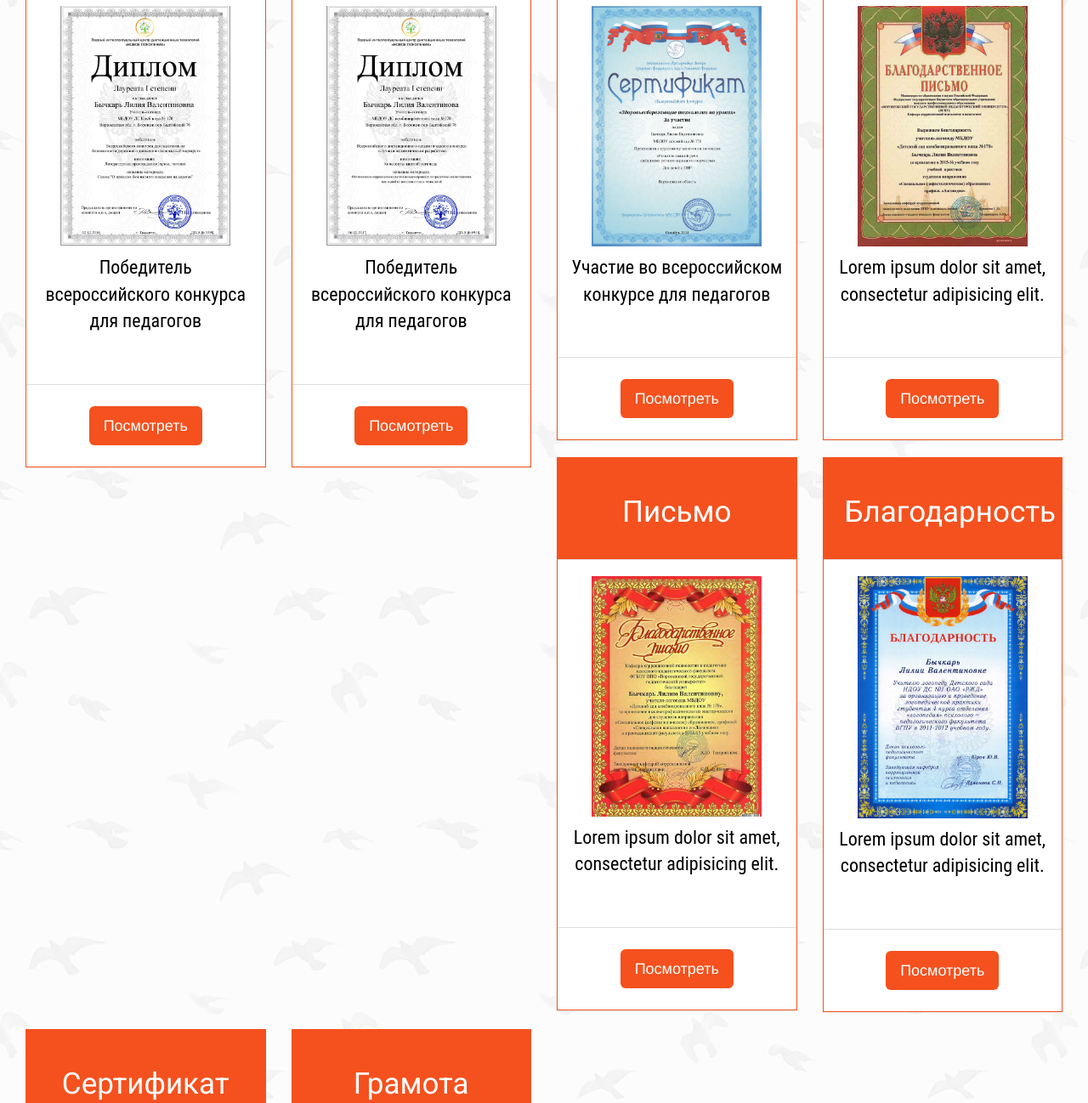
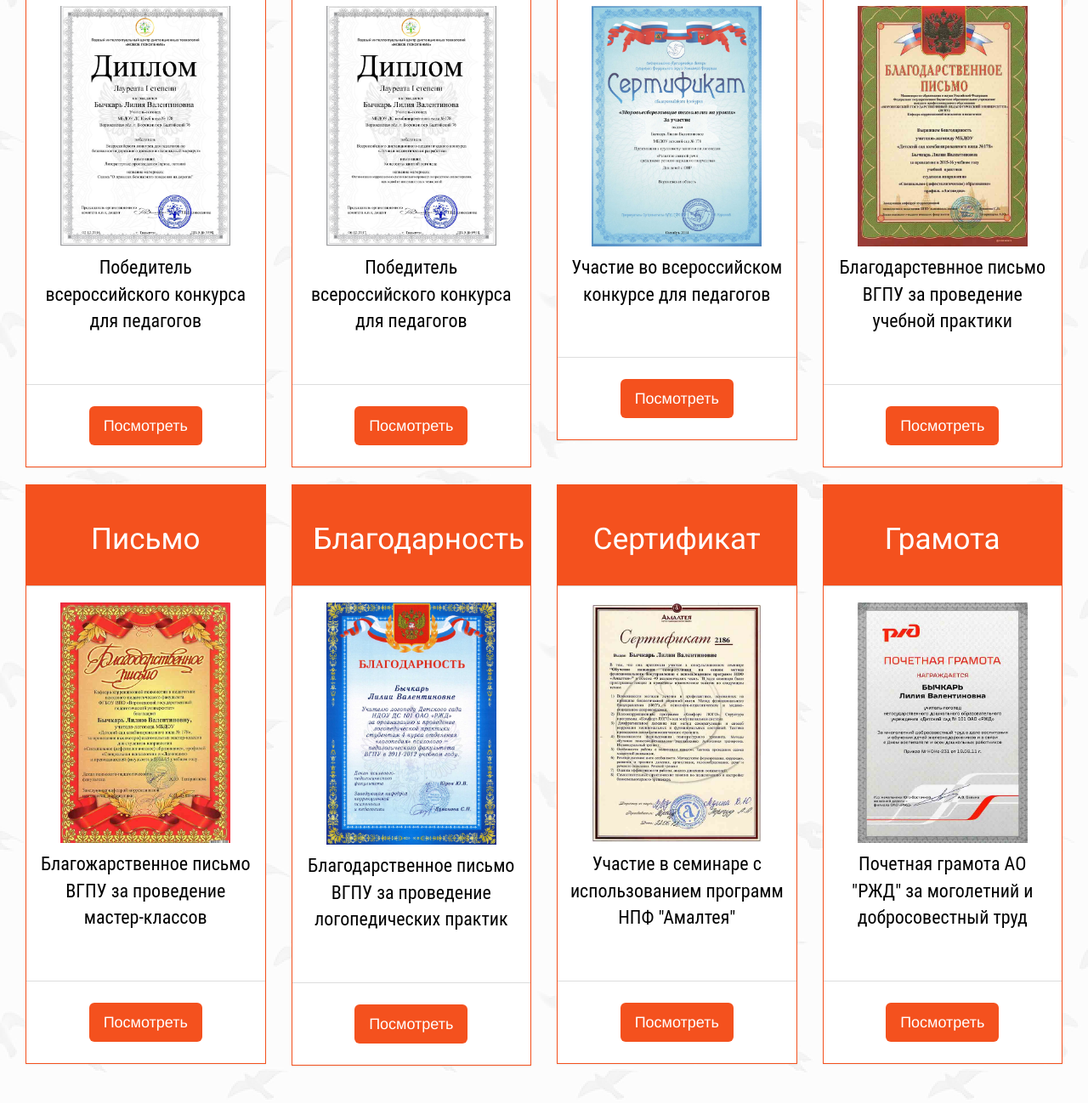
Before and after one commit to dbychkar/logoped_in, a website: page ver2/index.html in a window 1280 px wide. Shown: the part 2368-3666 px from the top of the page at 85% size. Drawn offline with nearby package versions, Linux system fonts and the light colour scheme.

Commit message:
description on plate

```diff
--- a/ver2/index.html
+++ b/ver2/index.html
@@ -219,7 +219,7 @@
                                         <div class="thumbnail">
                                             <img src="img/diplom4.jpg" alt="..." width="200" height="300">
                                             <div class="caption">
-                                                <p>Lorem ipsum dolor sit amet, consectetur adipisicing elit. </p>
+                                                <p>Благодарстевнное письмо ВГПУ за проведение учебной практики</p>
                                             </div>
                                         </div>
                                     </div>
@@ -247,7 +247,7 @@
                                         <div class="thumbnail">
                                             <img src="img/diplom5.jpg" alt="..." width="200" height="300">
                                             <div class="caption">
-                                                <p>Lorem ipsum dolor sit amet, consectetur adipisicing elit. </p>
+                                                <p>Благожарственное письмо ВГПУ за проведение мастер-классов </p>
                                             </div>
                                         </div>
                                     </div>
@@ -275,7 +275,7 @@
                                         <div class="thumbnail">
                                             <img src="img/diplom6.jpg" alt="..." width="200" height="300">
                                             <div class="caption">
-                                                <p>Lorem ipsum dolor sit amet, consectetur adipisicing elit. </p>
+                                                <p>Благодарственное письмо ВГПУ за проведение логопедических практик </p>
                                             </div>
                                         </div>
                                     </div>
@@ -303,7 +303,7 @@
                                         <div class="thumbnail">
                                             <img src="img/diplom7.jpg" alt="..." width="200" height="300">
                                             <div class="caption">
-                                                <p>Lorem ipsum dolor sit amet, consectetur adipisicing elit. </p>
+                                                <p>Участие в семинаре с использованием программ НПФ "Амалтея" </p>
                                             </div>
                                         </div>
                                     </div>
@@ -331,7 +331,7 @@
                                         <div class="thumbnail">
                                             <img src="img/diplom8.jpg" alt="..." width="200" height="300">
                                             <div class="caption">
-                                                <p>Lorem ipsum dolor sit amet, consectetur adipisicing elit. </p>
+                                                <p>Почетная грамота АО "РЖД" за моголетний и добросовестный труд</p>
                                             </div>
                                         </div>
                                     </div>
```
